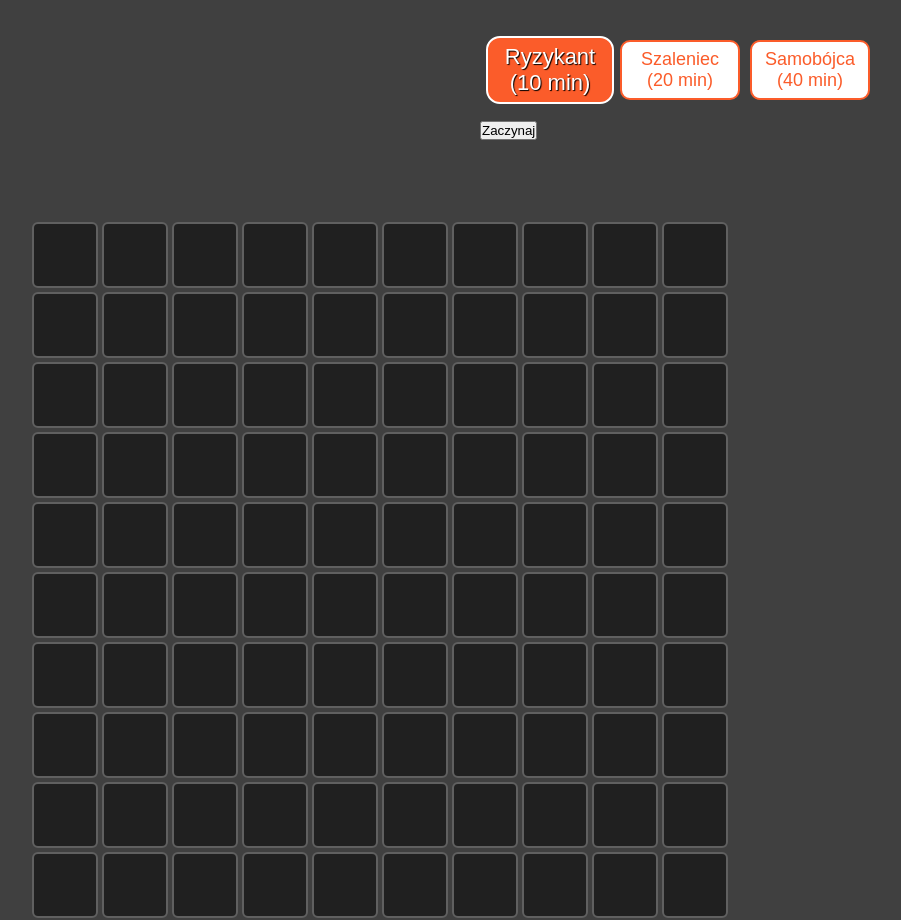
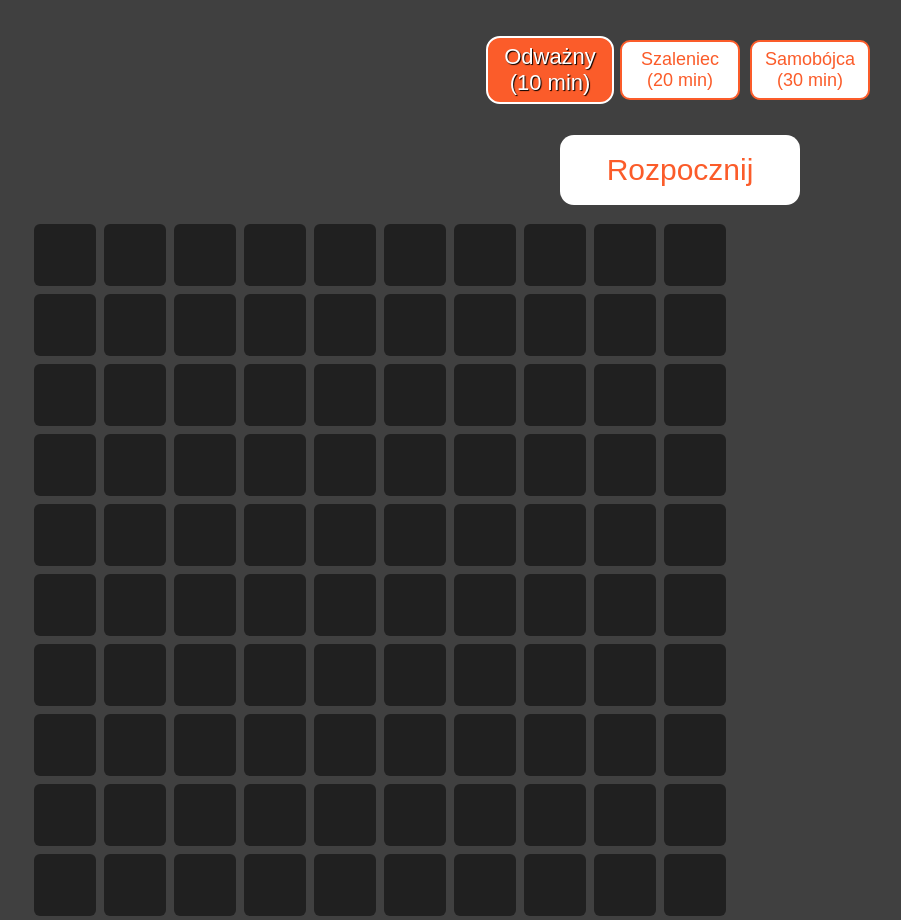
Before and after one commit to hartunabart/Saper, a plain HTML site: page index.html in a window 1280 px wide. Shown: the whole page, without its empty margins (260-1161 px from the left). Drawn offline with Linux system fonts and the light colour scheme.

Commit message:
Playable version without graphics

```diff
--- a/index.html
+++ b/index.html
@@ -10,113 +10,113 @@
 <div id="container">
 	<header>
 		<div id="menu">
-			<button id="bt0" class="active" onclick="change(0)">Ryzykant<br />(10 min)</button>
+			<button id="bt0" class="active" onclick="change(0)">Odważny<br />(10 min)</button>
 			<button id="bt1" class="noActive" onclick="change(1)">Szaleniec<br />(20 min)</button>
-			<button id="bt2" class="noActive" onclick="change(2)">Samobójca<br />(40 min)</button>
-			<button id="start" onclick="start()">Zaczynaj</button>
+			<button id="bt2" class="noActive" onclick="change(2)">Samobójca<br />(30 min)</button>
+			<button id="start" onclick="start()">Rozpocznij</button>
 		</div>
 	</header>
 	<div id="frame">
-		<div class="field"></div>
-		<div class="field"></div>
-		<div class="field"></div>
-		<div class="field"></div>
-		<div class="field"></div>
-		<div class="field"></div>
-		<div class="field"></div>
-		<div class="field"></div>
-		<div class="field"></div>
-		<div class="field"></div>
-		<div class="field"></div>
-		<div class="field"></div>
-		<div class="field"></div>
-		<div class="field"></div>
-		<div class="field"></div>
-		<div class="field"></div>
-		<div class="field"></div>
-		<div class="field"></div>
-		<div class="field"></div>
-		<div class="field"></div>
-		<div class="field"></div>
-		<div class="field"></div>
-		<div class="field"></div>
-		<div class="field"></div>
-		<div class="field"></div>
-		<div class="field"></div>
-		<div class="field"></div>
-		<div class="field"></div>
-		<div class="field"></div>
-		<div class="field"></div>
-		<div class="field"></div>
-		<div class="field"></div>
-		<div class="field"></div>
-		<div class="field"></div>
-		<div class="field"></div>
-		<div class="field"></div>
-		<div class="field"></div>
-		<div class="field"></div>
-		<div class="field"></div>
-		<div class="field"></div>
-		<div class="field"></div>
-		<div class="field"></div>
-		<div class="field"></div>
-		<div class="field"></div>
-		<div class="field"></div>
-		<div class="field"></div>
-		<div class="field"></div>
-		<div class="field"></div>
-		<div class="field"></div>
-		<div class="field"></div>
-		<div class="field"></div>
-		<div class="field"></div>
-		<div class="field"></div>
-		<div class="field"></div>
-		<div class="field"></div>
-		<div class="field"></div>
-		<div class="field"></div>
-		<div class="field"></div>
-		<div class="field"></div>
-		<div class="field"></div>
-		<div class="field"></div>
-		<div class="field"></div>
-		<div class="field"></div>
-		<div class="field"></div>
-		<div class="field"></div>
-		<div class="field"></div>
-		<div class="field"></div>
-		<div class="field"></div>
-		<div class="field"></div>
-		<div class="field"></div>
-		<div class="field"></div>
-		<div class="field"></div>
-		<div class="field"></div>
-		<div class="field"></div>
-		<div class="field"></div>
-		<div class="field"></div>
-		<div class="field"></div>
-		<div class="field"></div>
-		<div class="field"></div>
-		<div class="field"></div>
-		<div class="field"></div>
-		<div class="field"></div>
-		<div class="field"></div>
-		<div class="field"></div>
-		<div class="field"></div>
-		<div class="field"></div>
-		<div class="field"></div>
-		<div class="field"></div>
-		<div class="field"></div>
-		<div class="field"></div>
-		<div class="field"></div>
-		<div class="field"></div>
-		<div class="field"></div>
-		<div class="field"></div>
-		<div class="field"></div>
-		<div class="field"></div>
-		<div class="field"></div>
-		<div class="field"></div>
-		<div class="field"></div>
-		<div class="field"></div>
+		<button class="field" onclick="discover(0)"></button>
+		<button class="field" onclick="discover(1)"></button>
+		<button class="field" onclick="discover(2)"></button>
+		<button class="field" onclick="discover(3)"></button>
+		<button class="field" onclick="discover(4)"></button>
+		<button class="field" onclick="discover(5)"></button>
+		<button class="field" onclick="discover(6)"></button>
+		<button class="field" onclick="discover(7)"></button>
+		<button class="field" onclick="discover(8)"></button>
+		<button class="field" onclick="discover(9)"></button>
+		<button class="field" onclick="discover(10)"></button>
+		<button class="field" onclick="discover(11)"></button>
+		<button class="field" onclick="discover(12)"></button>
+		<button class="field" onclick="discover(13)"></button>
+		<button class="field" onclick="discover(14)"></button>
+		<button class="field" onclick="discover(15)"></button>
+		<button class="field" onclick="discover(16)"></button>
+		<button class="field" onclick="discover(17)"></button>
+		<button class="field" onclick="discover(18)"></button>
+		<button class="field" onclick="discover(19)"></button>
+		<button class="field" onclick="discover(20)"></button>
+		<button class="field" onclick="discover(21)"></button>
+		<button class="field" onclick="discover(22)"></button>
+		<button class="field" onclick="discover(23)"></button>
+		<button class="field" onclick="discover(24)"></button>
+		<button class="field" onclick="discover(25)"></button>
+		<button class="field" onclick="discover(26)"></button>
+		<button class="field" onclick="discover(27)"></button>
+		<button class="field" onclick="discover(28)"></button>
+		<button class="field" onclick="discover(29)"></button>
+		<button class="field" onclick="discover(30)"></button>
+		<button class="field" onclick="discover(31)"></button>
+		<button class="field" onclick="discover(32)"></button>
+		<button class="field" onclick="discover(33)"></button>
+		<button class="field" onclick="discover(34)"></button>
+		<button class="field" onclick="discover(35)"></button>
+		<button class="field" onclick="discover(36)"></button>
+		<button class="field" onclick="discover(37)"></button>
+		<button class="field" onclick="discover(38)"></button>
+		<button class="field" onclick="discover(39)"></button>
+		<button class="field" onclick="discover(40)"></button>
+		<button class="field" onclick="discover(41)"></button>
+		<button class="field" onclick="discover(42)"></button>
+		<button class="field" onclick="discover(43)"></button>
+		<button class="field" onclick="discover(44)"></button>
+		<button class="field" onclick="discover(45)"></button>
+		<button class="field" onclick="discover(46)"></button>
+		<button class="field" onclick="discover(47)"></button>
+		<button class="field" onclick="discover(48)"></button>
+		<button class="field" onclick="discover(49)"></button>
+		<button class="field" onclick="discover(50)"></button>
+		<button class="field" onclick="discover(51)"></button>
+		<button class="field" onclick="discover(52)"></button>
+		<button class="field" onclick="discover(53)"></button>
+		<button class="field" onclick="discover(54)"></button>
+		<button class="field" onclick="discover(55)"></button>
+		<button class="field" onclick="discover(56)"></button>
+		<button class="field" onclick="discover(57)"></button>
+		<button class="field" onclick="discover(58)"></button>
+		<button class="field" onclick="discover(59)"></button>
+		<button class="field" onclick="discover(60)"></button>
+		<button class="field" onclick="discover(61)"></button>
+		<button class="field" onclick="discover(62)"></button>
+		<button class="field" onclick="discover(63)"></button>
+		<button class="field" onclick="discover(64)"></button>
+		<button class="field" onclick="discover(65)"></button>
+		<button class="field" onclick="discover(66)"></button>
+		<button class="field" onclick="discover(67)"></button>
+		<button class="field" onclick="discover(68)"></button>
+		<button class="field" onclick="discover(69)"></button>
+		<button class="field" onclick="discover(70)"></button>
+		<button class="field" onclick="discover(71)"></button>
+		<button class="field" onclick="discover(72)"></button>
+		<button class="field" onclick="discover(73)"></button>
+		<button class="field" onclick="discover(74)"></button>
+		<button class="field" onclick="discover(75)"></button>
+		<button class="field" onclick="discover(76)"></button>
+		<button class="field" onclick="discover(77)"></button>
+		<button class="field" onclick="discover(78)"></button>
+		<button class="field" onclick="discover(79)"></button>
+		<button class="field" onclick="discover(80)"></button>
+		<button class="field" onclick="discover(81)"></button>
+		<button class="field" onclick="discover(82)"></button>
+		<button class="field" onclick="discover(83)"></button>
+		<button class="field" onclick="discover(84)"></button>
+		<button class="field" onclick="discover(85)"></button>
+		<button class="field" onclick="discover(86)"></button>
+		<button class="field" onclick="discover(87)"></button>
+		<button class="field" onclick="discover(88)"></button>
+		<button class="field" onclick="discover(89)"></button>
+		<button class="field" onclick="discover(90)"></button>
+		<button class="field" onclick="discover(91)"></button>
+		<button class="field" onclick="discover(92)"></button>
+		<button class="field" onclick="discover(93)"></button>
+		<button class="field" onclick="discover(94)"></button>
+		<button class="field" onclick="discover(95)"></button>
+		<button class="field" onclick="discover(96)"></button>
+		<button class="field" onclick="discover(97)"></button>
+		<button class="field" onclick="discover(98)"></button>
+		<button class="field" onclick="discover(99)"></button>
 	</div>
 </div>
 </body>
--- a/saper.css
+++ b/saper.css
@@ -55,6 +55,26 @@ button.noActive:hover {
 	border-radius: 14px;
 	cursor: pointer;
 }
+button#start {
+	float: left;
+	margin: 15px 80px 15px 80px;
+	width: 240px;
+	height: 70px;
+	border-radius: 14px;
+	border: none;
+	outline: none;
+	background-color: #FFFFFF;
+	font-size: 30px;
+	color: #fb5c2a;
+}
+button#start:hover {
+	margin: 10px 70px 10px 70px;
+	width: 260px;
+	height: 80px;
+	border-radius: 18px;
+	cursor: pointer;
+	font-size: 34px;
+}
 #frame {
 	margin: auto;
 	width: 700px;
@@ -62,18 +82,20 @@ button.noActive:hover {
 }
 .field {
 	float: left;
-	margin: 2px;
+	margin: 4px;
 	width: 62px;
 	height: 62px;
 	background-color: #202020;
-	border: 2px solid #606060;
+	border: none;
+	outline: none;
 	border-radius: 6px;
-	color: #FFFFFF;
+	color: #606060;
+	text-align: center;
+	font-size: 30px;
 }
 .field:hover {
-	margin: 0px;
-	width: 66px;
-	height: 66px;
-	background-color: #606060;
+	margin: 1px;
+	width: 68px;
+	height: 68px;
 	cursor: pointer;
 }
--- a/saper.js
+++ b/saper.js
@@ -1,7 +1,18 @@
+window.onload = function(){
+	disabled();
+}
+function disabled(){
+	for(var i = 0; i < 100; i++){
+		document.getElementsByClassName("field")[i].disabled = true;
+	}
+}
 function start(){
+	if(document.getElementById("start").innerHTML == "Rozpocznij"){
 		for(var i = 0; i < 100; i++){
+			document.getElementsByClassName("field")[i].disabled = false;
 			document.getElementsByClassName("field")[i].innerHTML = '';
-		document.getElementsByClassName("field")[i].style.color = "white";
+			document.getElementsByClassName("field")[i].style.color = "#202020";
+			document.getElementsByClassName("field")[i].style.backgroundColor = "#202020";
 		}
 		var count;
 		if(bt0.className == "active"){
@@ -13,12 +24,29 @@ function start(){
 			random(count);
 		}
 		else{
-		count = 40;
+			count = 30;
 			random(count);
 		}
+		document.getElementById("start").innerHTML = "Poddaj się";
 	}
+	else{
+		for(var i = 0; i < 100; i++){
+			document.getElementsByClassName("field")[i].style.backgroundColor = "#DDDDDD";
+			if(blackboard[i] == 0){
+				document.getElementsByClassName("field")[i].innerHTML = '';
+			}
+			else{
+				if(blackboard[i] == 9){
+					document.getElementsByClassName("field")[i].style.color = "red";
+				}
+				document.getElementsByClassName("field")[i].innerHTML = blackboard[i];
+			}
+		}
+		document.getElementById("start").innerHTML = "Rozpocznij";
+	}
+}
+var blackboard = new Array(100);
 function random(count){
-	var blackboard = new Array(100);
 	for(var i = 0; i < 100; i ++){
 		blackboard[i] = 0;
 	}
@@ -169,14 +197,6 @@ function random(count){
 			}
 		}
 	}
-	for(var i = 0; i < 100; i++){
-		if(blackboard[i] != 0){
-			document.getElementsByClassName("field")[i].innerHTML = blackboard[i];
-			if(blackboard[i] == 9){
-				document.getElementsByClassName("field")[i].style.color = "red";
-			}
-		}
-	}
 }
 function change(number){
 	if(number == 0){
@@ -195,3 +215,15 @@ function change(number){
 		bt1.className = "noActive";
 	}
 }
+function discover(number){
+	document.getElementsByClassName("field")[number].style.backgroundColor = "#DDDDDD";
+	if(blackboard[number] == 0){
+		document.getElementsByClassName("field")[number].innerHTML = '';
+	}
+	else{
+		if(blackboard[number] == 9){
+			document.getElementsByClassName("field")[number].style.color = "red";
+		}
+		document.getElementsByClassName("field")[number].innerHTML = blackboard[number];
+	}
+}
```
Lines whose indentation alone changed are shown as unchanged.
